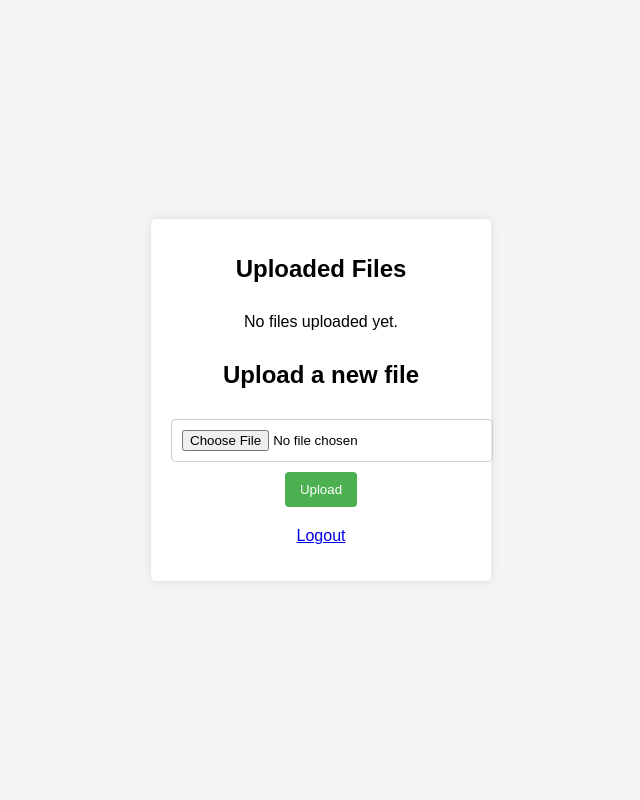
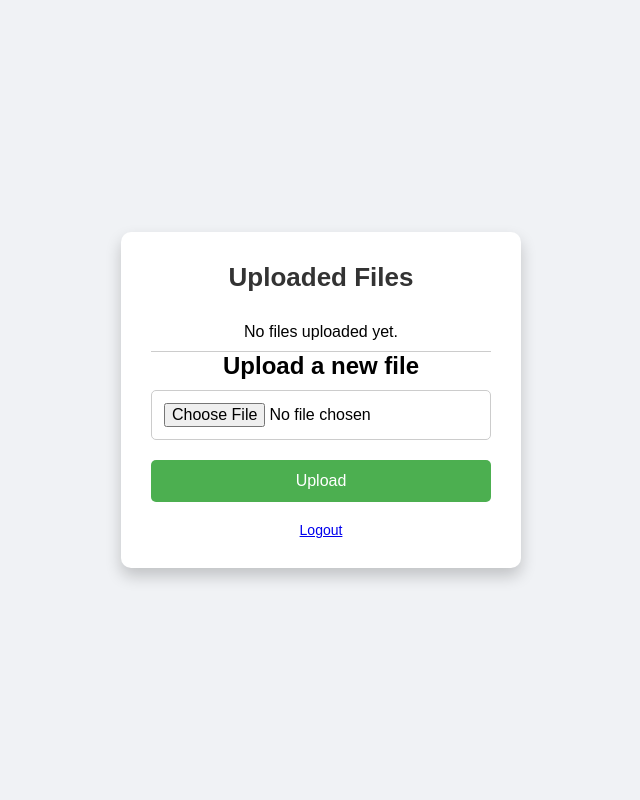
Before and after one commit to lelomator/fileserver, a Flask app: page /files in a window 1280 px wide. Shown: the whole page, without its empty margins (319-959 px from the left). Run offline with Flask 3, Linux system fonts and the light colour scheme; the visitor is signed in with stand-in values (Sample User, id 1).

Commit message:
Update style.css

```diff
--- a/static/style.css
+++ b/static/style.css
@@ -1,8 +1,14 @@
-body {
-    font-family: Arial, sans-serif;
-    background-color: #f4f4f4;
+/* Global styles */
+* {
+    box-sizing: border-box;
     margin: 0;
     padding: 0;
+}
+
+body {
+    font-family: 'Arial', sans-serif;
+    background-color: #f0f2f5;
+    margin: 0;
     display: flex;
     justify-content: center;
     align-items: center;
@@ -10,34 +16,49 @@ body {
 }
 
 .container {
-    background-color: white;
-    padding: 20px;
-    border-radius: 5px;
-    box-shadow: 0 0 10px rgba(0, 0, 0, 0.1);
-    width: 300px;
+    background-color: #fff;
+    padding: 30px;
+    border-radius: 10px;
+    box-shadow: 0 8px 16px rgba(0, 0, 0, 0.2);
+    max-width: 400px;
+    width: 100%;
     text-align: center;
 }
 
 h1 {
-    font-size: 24px;
+    font-size: 26px;
+    color: #333;
     margin-bottom: 20px;
+    font-weight: bold;
 }
 
 input[type="text"], input[type="password"], input[type="file"] {
     width: 100%;
-    padding: 10px;
+    padding: 12px;
     margin: 10px 0;
     border: 1px solid #ccc;
-    border-radius: 4px;
+    border-radius: 5px;
+    font-size: 16px;
+    transition: all 0.3s ease;
+}
+
+input[type="text"]:focus, input[type="password"]:focus, input[type="file"]:focus {
+    border-color: #4CAF50;
+    outline: none;
+    box-shadow: 0 0 8px rgba(76, 175, 80, 0.3);
 }
 
 input[type="submit"] {
     background-color: #4CAF50;
     color: white;
-    padding: 10px 15px;
+    padding: 12px;
+    margin-top: 10px;
     border: none;
-    border-radius: 4px;
+    border-radius: 5px;
     cursor: pointer;
+    font-size: 16px;
+    width: 100%;
+    transition: background-color 0.3s ease;
 }
 
 input[type="submit"]:hover {
@@ -46,26 +67,72 @@ input[type="submit"]:hover {
 
 .error {
     color: red;
+    margin-top: 10px;
+    font-size: 14px;
 }
 
+/* Styles for the file list */
 ul {
     list-style-type: none;
     padding: 0;
+    margin-top: 20px;
 }
 
 ul li {
-    padding: 10px 0;
+    padding: 10px;
+    border-bottom: 1px solid #ccc;
+    transition: background-color 0.3s ease;
 }
 
 ul li a {
     text-decoration: none;
     color: #007BFF;
+    font-size: 16px;
+    display: block;
 }
 
 ul li a:hover {
     text-decoration: underline;
 }
 
+ul li:hover {
+    background-color: #f9f9f9;
+}
+
 p {
     margin-top: 20px;
+    font-size: 14px;
 }
+
+.logout-link {
+    color: #d9534f;
+    text-decoration: none;
+    font-size: 16px;
+}
+
+.logout-link:hover {
+    text-decoration: underline;
+}
+
+/* Button styles */
+.button {
+    display: inline-block;
+    background-color: #007BFF;
+    color: white;
+    padding: 10px 15px;
+    border-radius: 5px;
+    text-decoration: none;
+    font-size: 16px;
+    margin-top: 20px;
+    transition: background-color 0.3s ease;
+}
+
+.button:hover {
+    background-color: #0056b3;
+}
+
+.footer {
+    margin-top: 20px;
+    font-size: 14px;
+    color: #777;
+}
```
